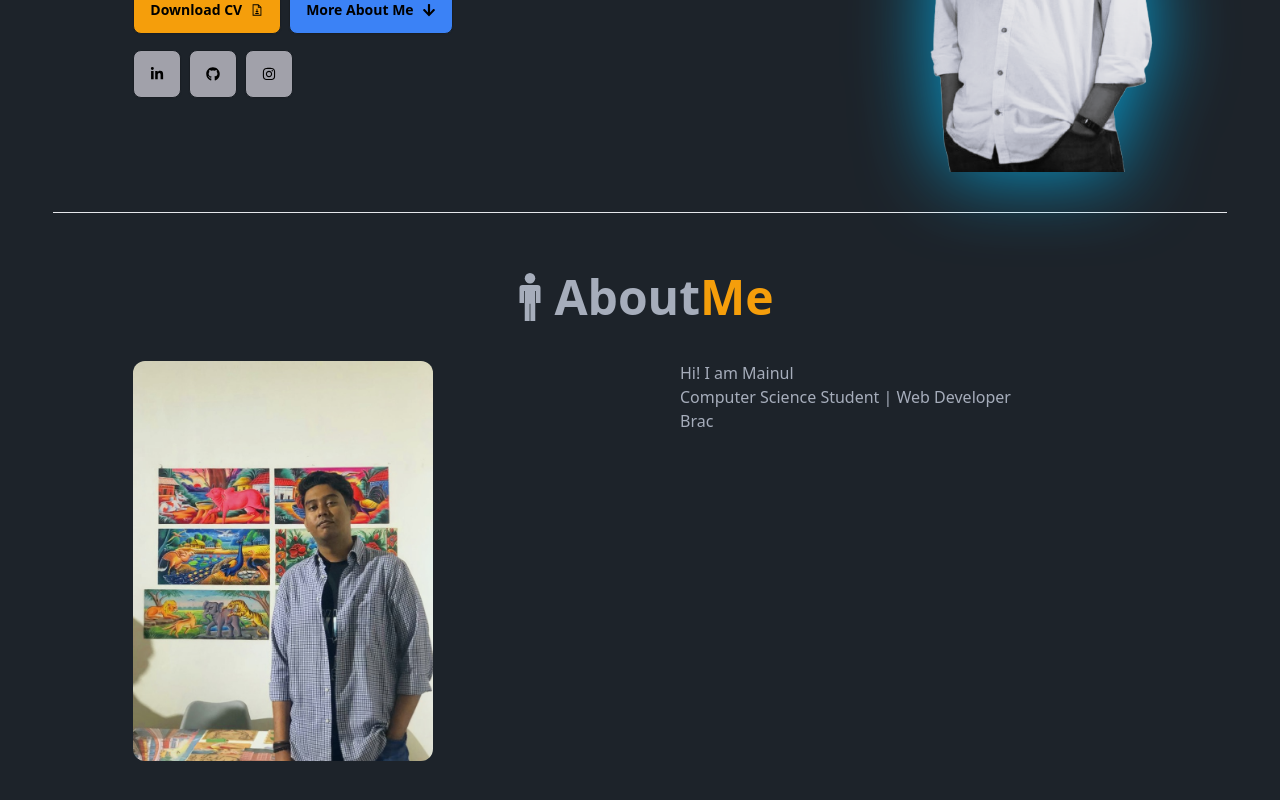
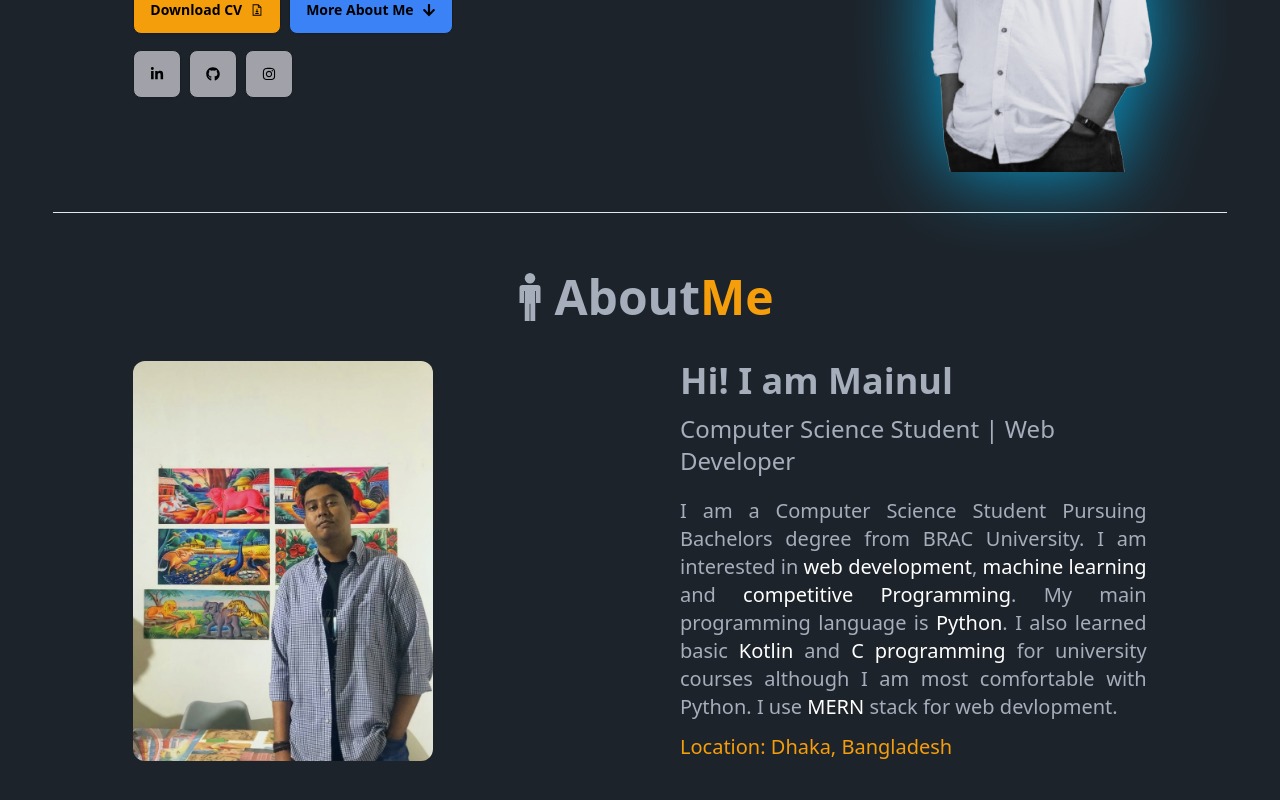
Before and after one commit to Mainul21/My-Portfolio, a React (Vite) app: page / in a window 1280 px wide. Shown: the part 414-1214 px from the top of the page. Built offline with nearby package versions, Linux system fonts and the light colour scheme.

Commit message:
complete my Details

```diff
--- a/src/Components/MyDetails.jsx
+++ b/src/Components/MyDetails.jsx
@@ -1,8 +1,29 @@
+import { useGSAP } from "@gsap/react";
+import gsap from "gsap";
+import {  useRef } from "react";
 import { IoManSharp } from "react-icons/io5";
 
 const MyDetails = () => {
+
+  const textref = useRef(null)
+  const imgRef = useRef(null)
+    useGSAP(()=>{
+      gsap.from(textref.current,{
+        y:-50,
+        opacity:0,
+        duration: 2,
+        delay: 2
+      })
+      gsap.to(imgRef.current,{
+        rotateY: 360,
+        duration: 2,
+        delay: 2
+      })
+    })
+
+
   return (
-    <div className="p-10 ">
+    <div className="p-10 border-b">
       <h1 className="text-5xl font-bold text-center items-center justify-center flex">
         <IoManSharp /> About <span className="text-amber-500"> Me</span>
       </h1>
@@ -10,16 +31,18 @@ const MyDetails = () => {
         <div className="p-10">
           <img
             className="rounded-xl"
+            ref={imgRef}
             height={250}
             width={300}
             src="/src/assets/images/Mainul.jpg"
             alt=""
           />
         </div>
-        <div className="p-10">
-          <h1>Hi! I am Mainul</h1>
-          <h1>Computer Science Student | Web Developer</h1>
-          <p>Brac</p>
+        <div ref={textref} className="p-10 top-">
+          <h1 className="font-bold text-4xl mb-3">Hi! I am Mainul</h1>
+          <h1 className="text-2xl mb-5">Computer Science Student | Web Developer</h1>
+          <p className="text-xl mb-3 text-justify">I am a Computer Science Student Pursuing Bachelors degree from BRAC University. I am interested in <span className="text-white hover:text-blue-500">web development</span>, <span className="text-white hover:text-blue-500">machine learning</span> and <span className="text-white hover:text-blue-500">competitive Programming</span>. My main programming language is <span className="text-white hover:text-blue-500">Python</span>. I also learned basic <span className="text-white hover:text-blue-500">Kotlin</span> and <span className="text-white hover:text-blue-500">C programming</span> for university courses although I am most comfortable with Python. I use <span className="text-white hover:text-blue-500">MERN</span> stack for web devlopment. </p>
+          <h1 className="text-xl text-amber-500 hover:text-blue-500">Location: Dhaka, Bangladesh</h1>
         </div>
       </div>
     </div>
```
